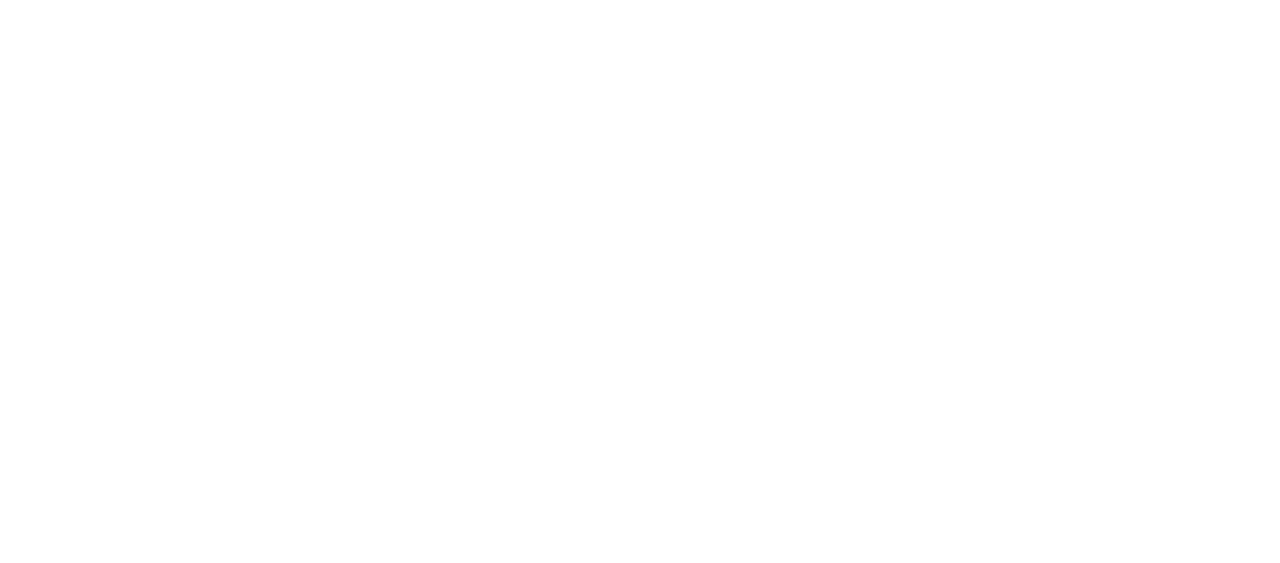
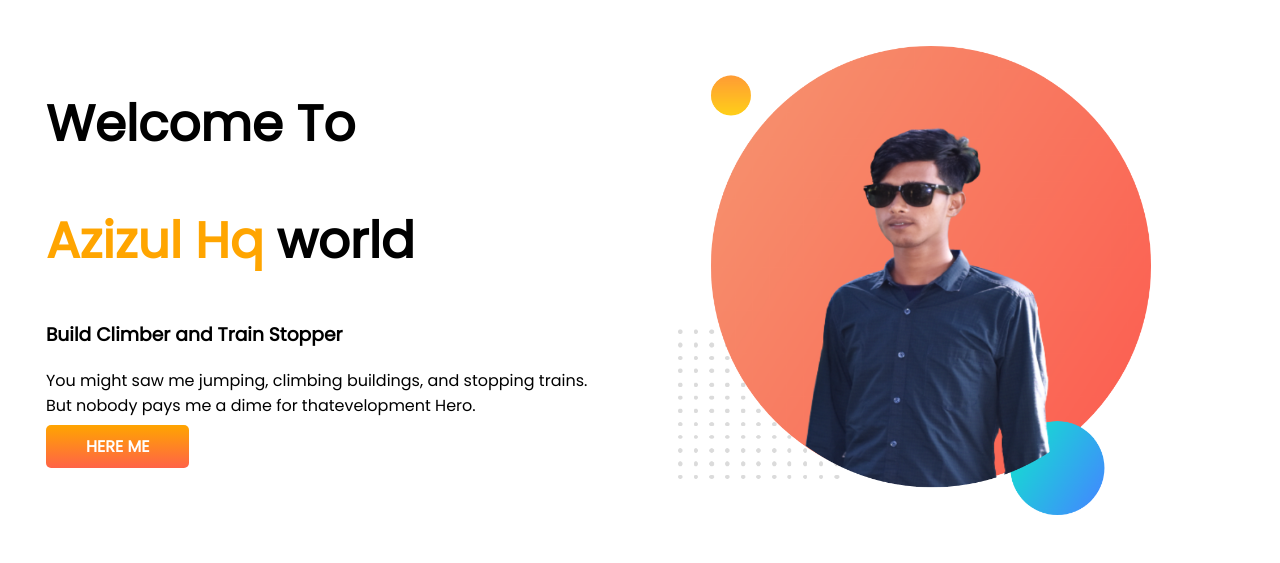
Before and after one commit to azizul-haq/Easy-Protfolio, a plain HTML site: page index.html in a window 1280 px wide. Drawn offline with Linux system fonts and the light colour scheme.

Commit message:
second commit

```diff
--- a/index.html
+++ b/index.html
@@ -1,13 +1,34 @@
 <!DOCTYPE html>
 <html lang="en">
+
 <head>
     <meta charset="UTF-8">
     <meta http-equiv="X-UA-Compatible" content="IE=edge">
     <meta name="viewport" content="width=device-width, initial-scale=1.0">
     <title>Azizul-Protfolio</title>
+    <link rel="preconnect" href="https://fonts.googleapis.com">
+    <link rel="preconnect" href="https://fonts.gstatic.com" crossorigin>
+    <link href="https://fonts.googleapis.com/css2?family=Poppins&display=swap" rel="stylesheet">
     <link rel="stylesheet" href="style.css">
 </head>
+
 <body>
+    <section>
+        <div class="half-width">
+            <h1>Welcome To </h1>
+            <h1> <span class="orange-color">Azizul Hq</span> world</h1>
+            <h3>Build Climber and Train Stopper</h3>
+            <p>You might saw me jumping, climbing buildings, and stopping trains. But nobody pays me a dime for
+                thatevelopment Hero.</p>
+            <a class="click-button" href="https://www.facebook.com/" target="_blank"> HERE ME</a>
+        </div>
+        <div class="half-width">
+            <img src="images/my-bg.png" alt="">
+        </div>
+    </section>
+
+
 
 </body>
+
 </html>
--- a/style.css
+++ b/style.css
@@ -0,0 +1,28 @@
+body{
+    font-family: 'Poppins', sans-serif;
+}
+h1{
+    font-size: 50px;
+}
+.orange-color{
+    color: orange;
+}
+section{
+    display: flex;
+}
+.half-width{
+    width: 50%;
+    padding: 3%;
+}
+.half-width img{
+    width: 85%;
+}
+.click-button{
+    text-decoration: none;
+    background-image:linear-gradient(orange, tomato);
+    color: white;
+    font-weight: 700;
+
+    padding: 10px 40px;
+    border-radius: 5px;
+}
```
Also changed, not shown: images/dream-bg.png (added), images/exp-bg.png (added), images/jhankar.png (added), images/jhankar2.png (added), images/my-bg.png (added), images/my-bg2.png (added), images/top-banner.png (added).
